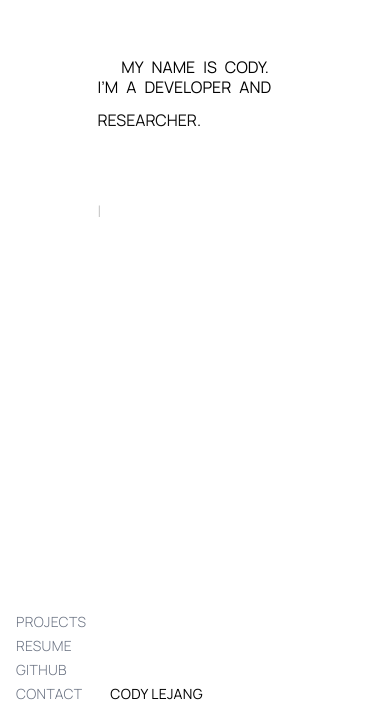
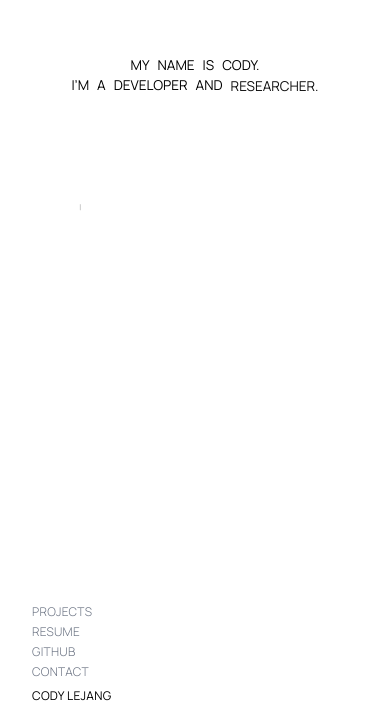
Before and after one commit to codylejang/codylejang.github.io, a React (Vite) app: page / in a window 390 px wide. Shown: the part 124-844 px from the top of the page. Built offline with nearby package versions, Linux system fonts and the light colour scheme.

Commit message:
MOBILE SUPPORT

```diff
--- a/src/App.jsx
+++ b/src/App.jsx
@@ -62,7 +62,7 @@ function App() {
 
   return (
     <div className="relative h-screen w-screen overflow-hidden bg-white text-black">
-      <div className="absolute top-[20%] left-1/2 -translate-x-1/2 w-full">
+      <div className="absolute top-[20%] left-0 w-full px-2 sm:px-4">
         {visibleLines.map((line) => (
           <FadingLine
             key={line.id}
--- a/src/FooterTabs.jsx
+++ b/src/FooterTabs.jsx
@@ -1,13 +1,13 @@
 export default function FooterTabs() {
     return (
-      <div className="fixed bottom-4 left-4 flex items-end space-x-6 text-sm font-light text-gray-500 tracking-wide uppercase">
+      <div className="fixed bottom-4 left-4 flex flex-col md:flex-row items-start md:items-end space-y-2 md:space-y-0 md:space-x-6 text-xs md:text-sm font-light text-gray-500 tracking-wide uppercase px-4 md:px-0">
         <div className="flex flex-col space-y-1">
           <a href="#projects" className="hover:text-gray-900 transition">Projects</a>
           <a href="/resume.pdf" target="_blank" rel="noopener noreferrer" className="hover:text-gray-900 transition">Resume</a>
           <a href="https://github.com/codylejang" target="_blank" rel="noopener noreferrer" className="hover:text-gray-900 transition">Github</a>
           <a href="#contact" className="hover:text-gray-900 transition">Contact</a>
         </div>
-        <p className="text-black font-normal">CODY LEJANG</p>
+        <p className="text-black font-normal text-xs md:text-sm">CODY LEJANG</p>
       </div>
     )
   }
--- a/src/fadingline.jsx
+++ b/src/fadingline.jsx
@@ -20,7 +20,7 @@ export default function FadingLine({ text, lineIndex }) {
         opacity: fadeOut ? 0 : 1
       }}
       transition={{ duration: 2, ease: 'easeOut' }}
-      className="flex flex-wrap gap-2 absolute left-1/2 -translate-x-1/2"
+      className="flex gap-[0.5em] justify-center text-center absolute left-1/2 -translate-x-1/2 max-w-[95vw] overflow-hidden px-2"
     >
       {words.map((word, i) => (
         <motion.span
@@ -35,7 +35,7 @@ export default function FadingLine({ text, lineIndex }) {
             duration: fadeOut ? 0.4 : 1.2,
             ease: 'easeOut'
           }}
-          className="text-base"
+          className="text-[clamp(0.85rem,2.5vw,1rem)]"
         >
           {word}
         </motion.span>
```
